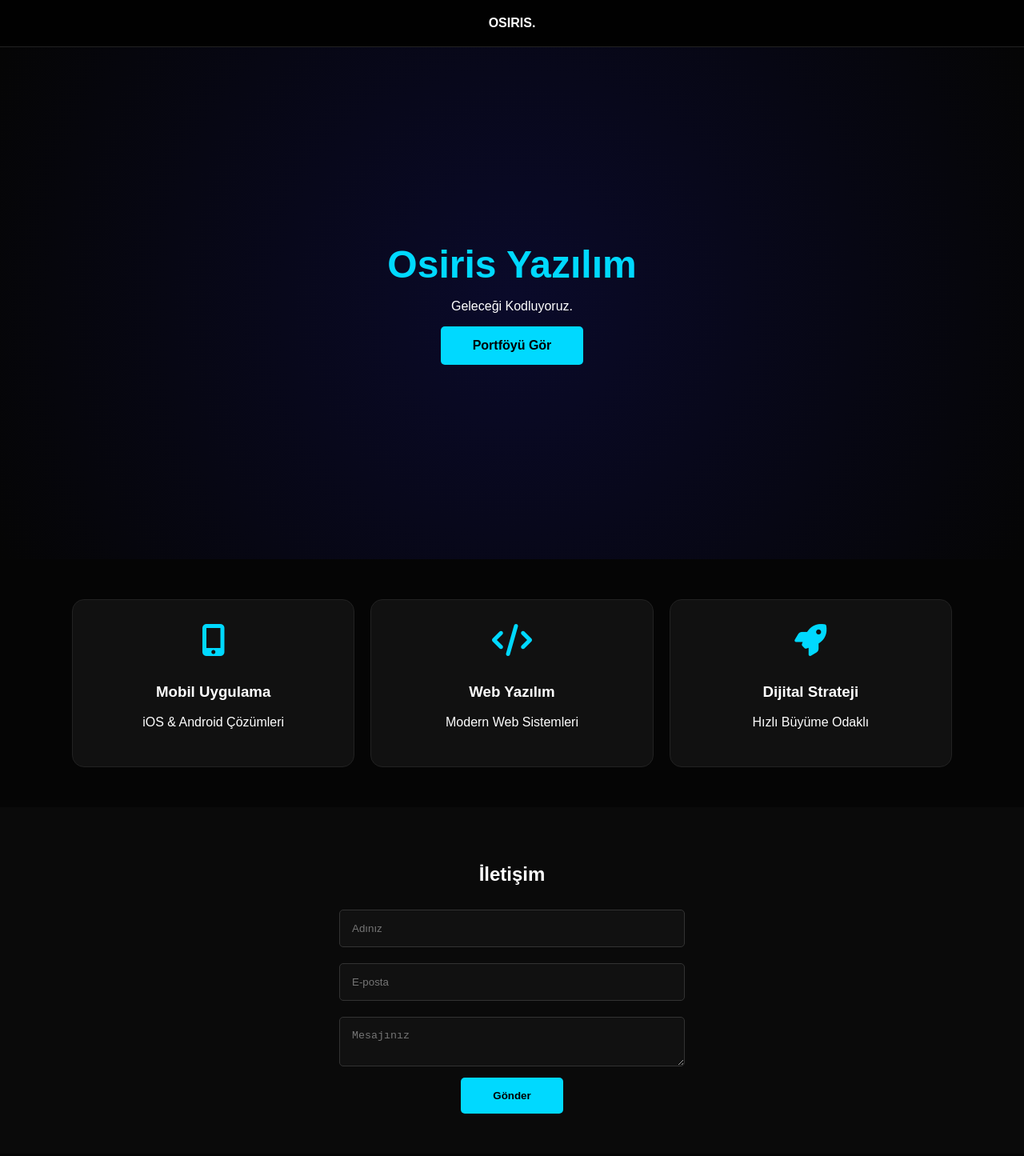
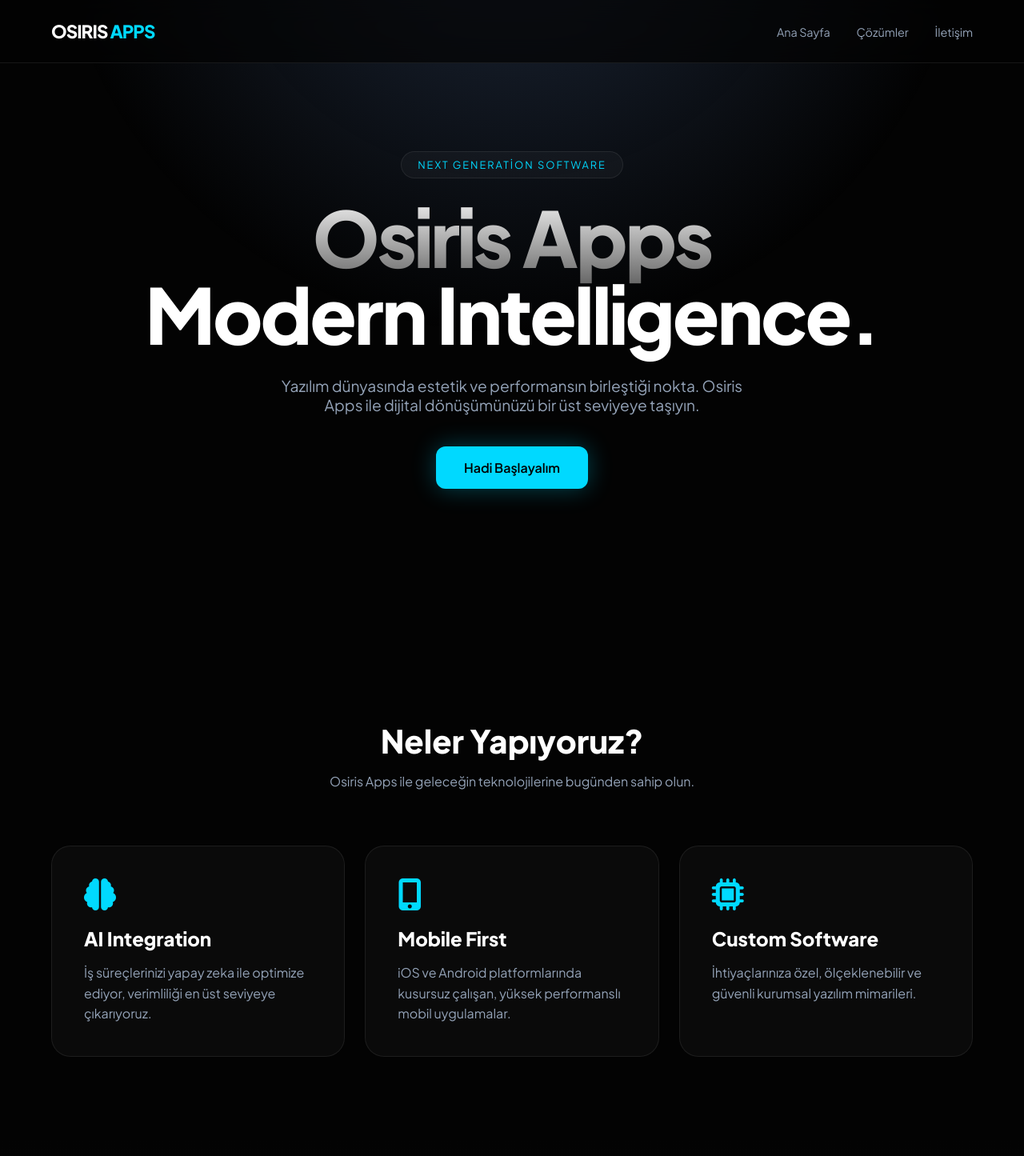
Before and after one commit to osirisapps/website, a plain HTML site: page index.html in a window 1280 px wide. Shown: the top 1445 px of the page at 80% size. Drawn offline with Linux system fonts and the light colour scheme.

Commit message:
Revise index.html for branding and style updates

```diff
--- a/index.html
+++ b/index.html
@@ -3,43 +3,247 @@
 <head>
     <meta charset="UTF-8">
     <meta name="viewport" content="width=device-width, initial-scale=1.0">
-    <title>Osiris Yazılım Teknolojileri</title>
-    <link rel="stylesheet" href="https://cdnjs.cloudflare.com/ajax/libs/font-awesome/6.0.0/css/all.min.css">
+    <title>Osiris Apps | Intelligence in Motion</title>
+    <link rel="stylesheet" href="https://cdnjs.cloudflare.com/ajax/libs/font-awesome/6.4.0/css/all.min.css">
+    <link href="https://fonts.googleapis.com/css2?family=Plus+Jakarta+Sans:wght@300;400;600;800&display=swap" rel="stylesheet">
     <style>
-        :root { --blue: #00D9FF; --dark: #050505; }
-        body { background: var(--dark); color: white; font-family: sans-serif; margin: 0; text-align: center; }
-        nav { padding: 20px; border-bottom: 1px solid #222; background: rgba(0,0,0,0.8); position: sticky; top: 0; }
-        .hero { height: 80vh; display: flex; flex-direction: column; justify-content: center; align-items: center; background: radial-gradient(circle, #0a0a2a, #050505); }
-        h1 { font-size: 3rem; color: var(--blue); margin: 0; }
-        .grid { display: grid; grid-template-columns: repeat(auto-fit, minmax(250px, 1fr)); gap: 20px; padding: 50px; max-width: 1100px; margin: 0 auto; }
-        .card { background: #111; padding: 30px; border-radius: 15px; border: 1px solid #222; transition: 0.3s; }
-        .card:hover { border-color: var(--blue); transform: translateY(-10px); }
-        .card i { font-size: 40px; color: var(--blue); margin-bottom: 15px; }
-        .contact { padding: 50px; background: #0a0a0a; }
-        input, textarea { width: 100%; max-width: 400px; padding: 15px; margin: 10px 0; background: #111; border: 1px solid #333; color: white; border-radius: 5px; }
-        .btn { background: var(--blue); color: black; padding: 15px 40px; border: none; border-radius: 5px; cursor: pointer; font-weight: bold; text-decoration: none; display: inline-block; }
+        :root {
+            --bg: #030303;
+            --accent: #00D9FF;
+            --glass: rgba(255, 255, 255, 0.03);
+            --border: rgba(255, 255, 255, 0.08);
+            --text-main: #ffffff;
+            --text-dim: #94a3b8;
+        }
+
+        * { margin: 0; padding: 0; box-sizing: border-box; scroll-behavior: smooth; }
+
+        body {
+            background-color: var(--bg);
+            color: var(--text-main);
+            font-family: 'Plus Jakarta Sans', sans-serif;
+            overflow-x: hidden;
+        }
+
+        /* Arka Plan Efekti */
+        body::before {
+            content: "";
+            position: fixed;
+            top: 0; left: 0; width: 100%; height: 100%;
+            background: radial-gradient(circle at 50% -20%, #1e293b 0%, transparent 50%);
+            z-index: -1;
+        }
+
+        /* Navigasyon */
+        nav {
+            position: fixed;
+            top: 0; width: 100%;
+            padding: 25px 5%;
+            display: flex;
+            justify-content: space-between;
+            align-items: center;
+            background: rgba(3, 3, 3, 0.7);
+            backdrop-filter: blur(15px);
+            z-index: 1000;
+            border-bottom: 1px solid var(--border);
+        }
+
+        .logo { font-weight: 800; font-size: 1.4rem; letter-spacing: -1px; }
+        .logo span { color: var(--accent); }
+
+        .nav-links a {
+            color: var(--text-dim);
+            text-decoration: none;
+            margin-left: 30px;
+            font-size: 0.9rem;
+            transition: 0.3s;
+        }
+
+        .nav-links a:hover { color: var(--accent); }
+
+        /* Hero Section */
+        .hero {
+            height: 100vh;
+            display: flex;
+            flex-direction: column;
+            justify-content: center;
+            align-items: center;
+            text-align: center;
+            padding: 0 10%;
+        }
+
+        .badge {
+            background: var(--glass);
+            padding: 8px 20px;
+            border-radius: 100px;
+            border: 1px solid var(--border);
+            font-size: 0.8rem;
+            color: var(--accent);
+            margin-bottom: 25px;
+            text-transform: uppercase;
+            letter-spacing: 2px;
+        }
+
+        .hero h1 {
+            font-size: clamp(3rem, 8vw, 6rem);
+            font-weight: 800;
+            line-height: 1;
+            margin-bottom: 30px;
+            letter-spacing: -3px;
+        }
+
+        .hero h1 span {
+            background: linear-gradient(to bottom, #fff, #666);
+            -webkit-background-clip: text;
+            -webkit-text-fill-color: transparent;
+        }
+
+        .hero p {
+            max-width: 600px;
+            color: var(--text-dim);
+            font-size: 1.2rem;
+            margin-bottom: 40px;
+        }
+
+        /* Butonlar */
+        .btn-primary {
+            background: var(--accent);
+            color: #000;
+            padding: 16px 35px;
+            border-radius: 12px;
+            text-decoration: none;
+            font-weight: 600;
+            transition: 0.4s;
+            box-shadow: 0 0 30px rgba(0, 217, 255, 0.3);
+        }
+
+        .btn-primary:hover { transform: translateY(-3px); box-shadow: 0 0 50px rgba(0, 217, 255, 0.5); }
+
+        /* Özellikler - Grid */
+        .features { padding: 100px 5%; }
+
+        .section-title { text-align: center; margin-bottom: 70px; }
+        .section-title h2 { font-size: 2.5rem; margin-bottom: 15px; }
+
+        .grid {
+            display: grid;
+            grid-template-columns: repeat(auto-fit, minmax(300px, 1fr));
+            gap: 25px;
+            max-width: 1200px;
+            margin: 0 auto;
+        }
+
+        .card {
+            background: var(--glass);
+            padding: 40px;
+            border-radius: 24px;
+            border: 1px solid var(--border);
+            transition: 0.4s;
+            position: relative;
+            overflow: hidden;
+        }
+
+        .card:hover { background: rgba(255, 255, 255, 0.05); border-color: var(--accent); }
+
+        .card i { font-size: 2.5rem; color: var(--accent); margin-bottom: 20px; }
+        .card h3 { font-size: 1.5rem; margin-bottom: 15px; }
+        .card p { color: var(--text-dim); line-height: 1.6; }
+
+        /* İletişim Formu */
+        .contact { padding: 100px 5%; background: linear-gradient(to bottom, var(--bg), #0a0a0a); }
+        .form-container {
+            max-width: 600px;
+            margin: 0 auto;
+            background: var(--glass);
+            padding: 50px;
+            border-radius: 30px;
+            border: 1px solid var(--border);
+        }
+
+        input, textarea {
+            width: 100%;
+            background: rgba(255, 255, 255, 0.05);
+            border: 1px solid var(--border);
+            padding: 15px;
+            border-radius: 10px;
+            color: white;
+            margin-bottom: 20px;
+            font-family: inherit;
+        }
+
+        input:focus { outline: none; border-color: var(--accent); }
+
+        footer {
+            padding: 50px;
+            text-align: center;
+            border-top: 1px solid var(--border);
+            color: var(--text-dim);
+            font-size: 0.9rem;
+        }
+
+        @media (max-width: 768px) {
+            .nav-links { display: none; }
+            .hero h1 { font-size: 3.5rem; }
+        }
     </style>
 </head>
 <body>
-    <nav><strong>OSIRIS.</strong></nav>
-    <div class="hero">
-        <h1>Osiris Yazılım</h1>
-        <p>Geleceği Kodluyoruz.</p>
-        <a href="#portfolio" class="btn">Portföyü Gör</a>
-    </div>
-    <div id="portfolio" class="grid">
-        <div class="card"><i class="fas fa-mobile-alt"></i><h3>Mobil Uygulama</h3><p>iOS & Android Çözümleri</p></div>
-        <div class="card"><i class="fas fa-code"></i><h3>Web Yazılım</h3><p>Modern Web Sistemleri</p></div>
-        <div class="card"><i class="fas fa-rocket"></i><h3>Dijital Strateji</h3><p>Hızlı Büyüme Odaklı</p></div>
-    </div>
-    <div id="contact" class="contact">
-        <h2>İletişim</h2>
-        <form action="https://formspree.io/f/xyyvveko" method="POST">
-            <input type="text" name="ad" placeholder="Adınız" required><br>
-            <input type="email" name="email" placeholder="E-posta" required><br>
-            <textarea name="mesaj" placeholder="Mesajınız"></textarea><br>
-            <button type="submit" class="btn">Gönder</button>
-        </form>
-    </div>
+
+    <nav>
+        <div class="logo">OSIRIS <span>APPS</span></div>
+        <div class="nav-links">
+            <a href="#home">Ana Sayfa</a>
+            <a href="#features">Çözümler</a>
+            <a href="#contact">İletişim</a>
+        </div>
+    </nav>
+
+    <section id="home" class="hero">
+        <div class="badge">Next Generation Software</div>
+        <h1><span>Osiris Apps</span><br>Modern Intelligence.</h1>
+        <p>Yazılım dünyasında estetik ve performansın birleştiği nokta. Osiris Apps ile dijital dönüşümünüzü bir üst seviyeye taşıyın.</p>
+        <a href="#contact" class="btn-primary">Hadi Başlayalım</a>
+    </section>
+
+    <section id="features" class="features">
+        <div class="section-title">
+            <h2>Neler Yapıyoruz?</h2>
+            <p style="color: var(--text-dim);">Osiris Apps ile geleceğin teknolojilerine bugünden sahip olun.</p>
+        </div>
+        <div class="grid">
+            <div class="card">
+                <i class="fas fa-brain"></i>
+                <h3>AI Integration</h3>
+                <p>İş süreçlerinizi yapay zeka ile optimize ediyor, verimliliği en üst seviyeye çıkarıyoruz.</p>
+            </div>
+            <div class="card">
+                <i class="fas fa-mobile-screen-button"></i>
+                <h3>Mobile First</h3>
+                <p>iOS ve Android platformlarında kusursuz çalışan, yüksek performanslı mobil uygulamalar.</p>
+            </div>
+            <div class="card">
+                <i class="fas fa-microchip"></i>
+                <h3>Custom Software</h3>
+                <p>İhtiyaçlarınıza özel, ölçeklenebilir ve güvenli kurumsal yazılım mimarileri.</p>
+            </div>
+        </div>
+    </section>
+
+    <section id="contact" class="contact">
+        <div class="form-container">
+            <h2 style="margin-bottom: 30px; text-align: center;">Projenizi Konuşalım</h2>
+            <form action="https://formspree.io/f/xyyvveko" method="POST">
+                <input type="text" name="name" placeholder="Adınız Soyadınız" required>
+                <input type="email" name="email" placeholder="E-posta Adresiniz" required>
+                <textarea name="message" rows="5" placeholder="Projenizden bahsedin..."></textarea>
+                <button type="submit" class="btn-primary" style="width: 100%; border: none; cursor: pointer;">Gönder</button>
+            </form>
+        </div>
+    </section>
+
+    <footer>
+        <p>&copy; 2026 Osiris Apps Technology. All rights reserved.</p>
+    </footer>
+
 </body>
 </html>
```
